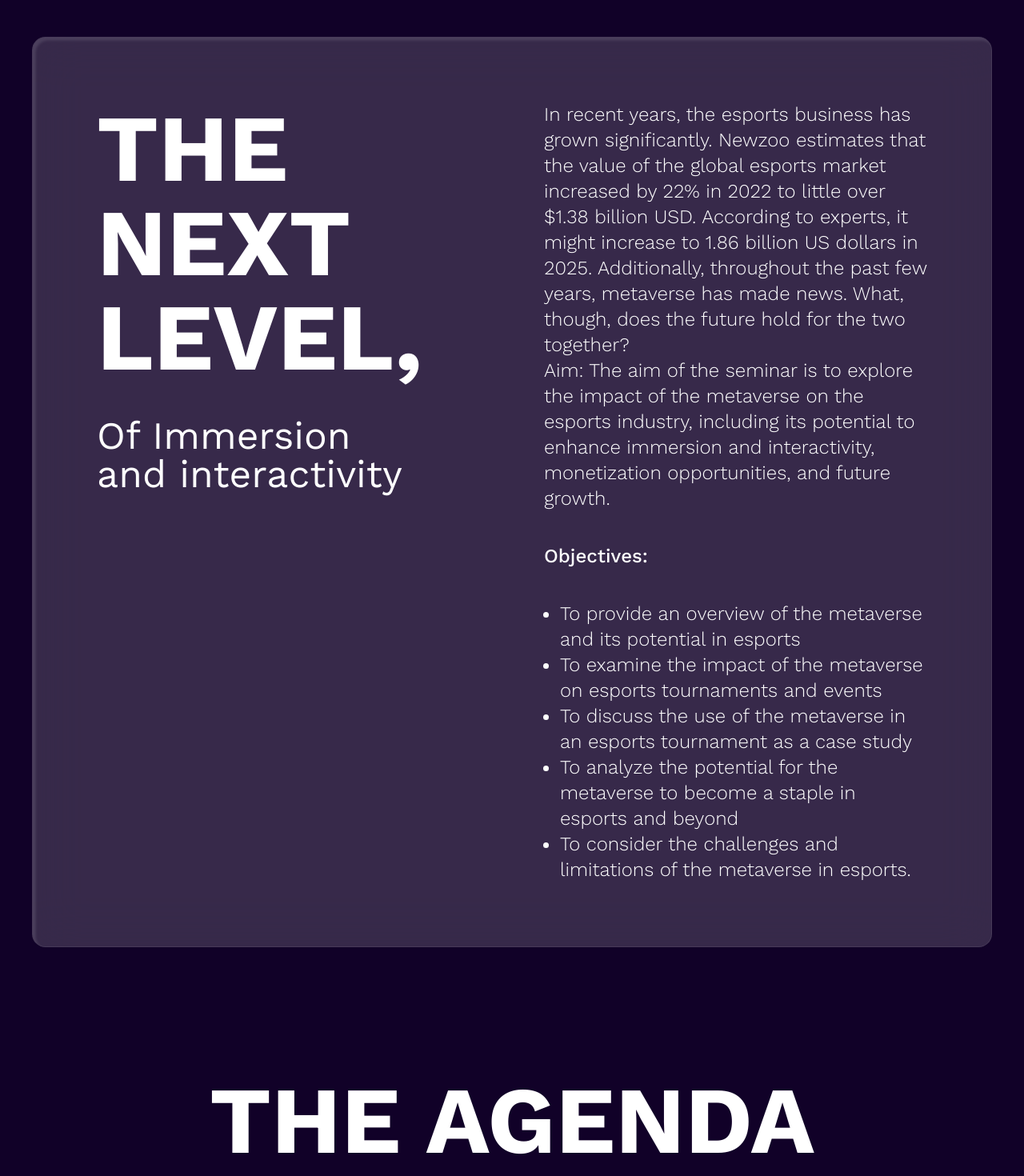
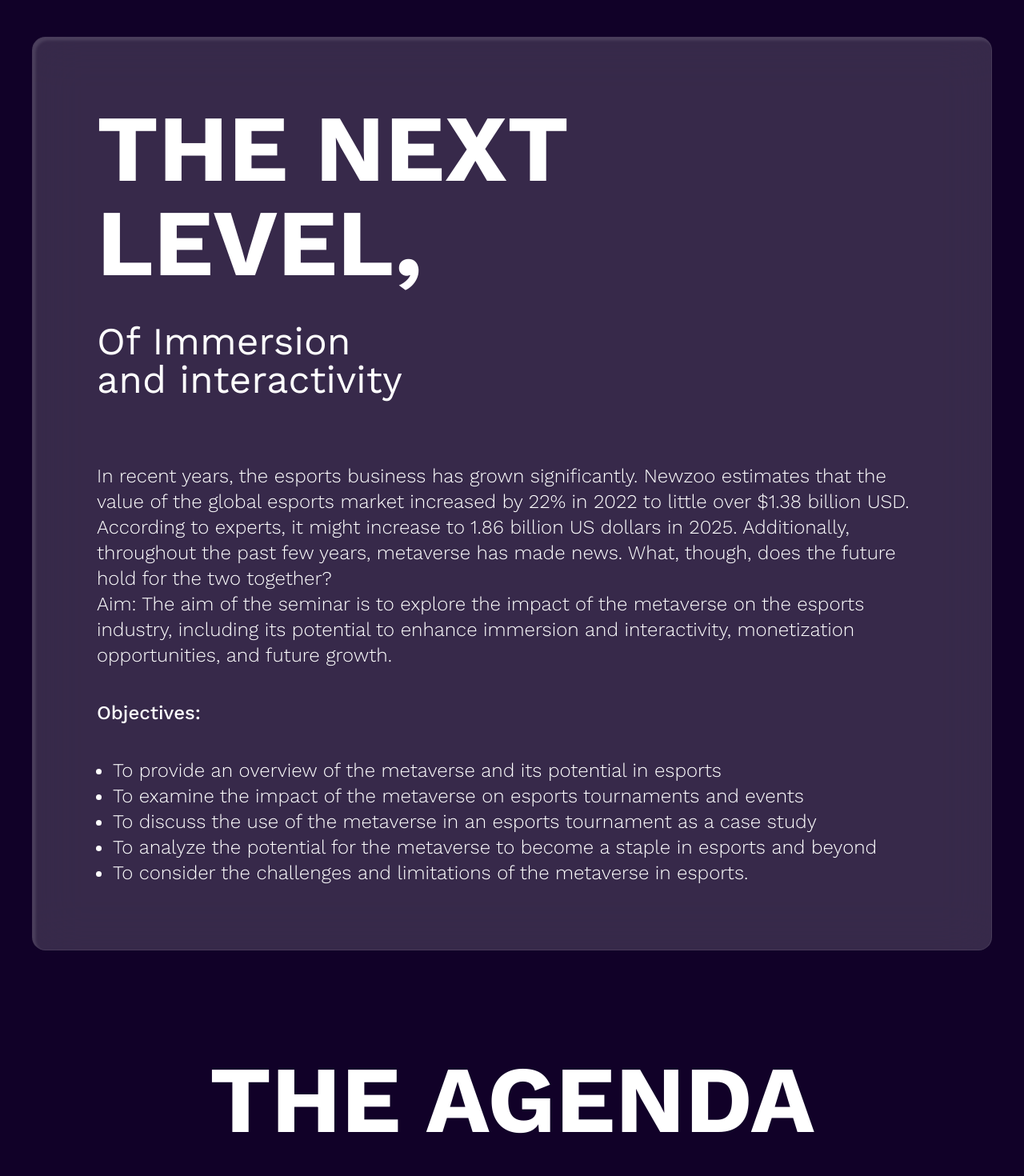
Before and after one commit to metagamehub/centauri, a Next.js app: page /education in a window 1280 px wide. Shown: the part 2960-4430 px from the top of the page at 80% size. Built offline with nearby package versions, Linux system fonts and the light colour scheme.

Commit message:
added responsive to agenda and next lvl sections

```diff
--- a/sections/education/agenda.section.tsx
+++ b/sections/education/agenda.section.tsx
@@ -20,7 +20,7 @@ const Agenda = () => {
 
   return (
     <div className='relative flex flex-wrap justify-center items-center gap-20 text-center'>
-      <h2 className="w-full text-[118px] font-bold">THE AGENDA</h2>
+      <h2 className="w-full text-6xl sm:text-[118px] font-bold">THE AGENDA</h2>
       {AgendaSchedule.map((item, index) => <AgendaCard key={index} index={index + 1} item={item} />)}
       <div className="flex justify-center items-center w-full">
         <Button label="APPLY!" handleClick={() => { window.open('https://docs.google.com/forms/d/e/1FAIpQLSdJC5ogboIQN5guxFH9UxqcEuoOe4vpBZR_gI1HNpbRrCuqMg/viewform', '_blank') }} />
--- a/sections/education/nextLevel.section.tsx
+++ b/sections/education/nextLevel.section.tsx
@@ -8,12 +8,12 @@ const NextLevel = () => {
   ]
 
   return (
-    <div className='flex justify-center bg-blured p-20 gap-20'>
-      <div className="w-1/2">
-        <h2 className="font-bold text-[118px] leading-none mb-10">THE NEXT<br />LEVEL,</h2>
-        <p className="font-normal text-5xl">Of Immersion<br />and interactivity </p>
+    <div className='flex flex-col 2xl:flex-row justify-center bg-blured p-20 gap-20 min-w-[500px]'>
+      <div className="flex flex-col 2xl:w-1/2">
+        <h2 className="font-bold text-6xl sm:text-[118px] leading-none mb-10">THE NEXT<br />LEVEL,</h2>
+        <p className="font-normal text-3xl sm:text-5xl">Of Immersion<br />and interactivity </p>
       </div>
-      <div className="w-1/2 text-2xl">
+      <div className="2xl:w-1/2 text-lg sm:text-2xl">
         <p className="font-light">{'In recent years, the esports business has grown significantly. Newzoo estimates that the value of the global esports market increased by 22% in 2022 to little over $1.38 billion USD. According to experts, it might increase to 1.86 billion US dollars in 2025. Additionally, throughout the past few years, metaverse has made news. What, though, does the future hold for the two together?'}<br />{'Aim: The aim of the seminar is to explore the impact of the metaverse on the esports industry, including its potential to enhance immersion and interactivity, monetization opportunities, and future growth.'}
         </p>
         <h3 className="font-medium my-10">Objectives:</h3>
```
